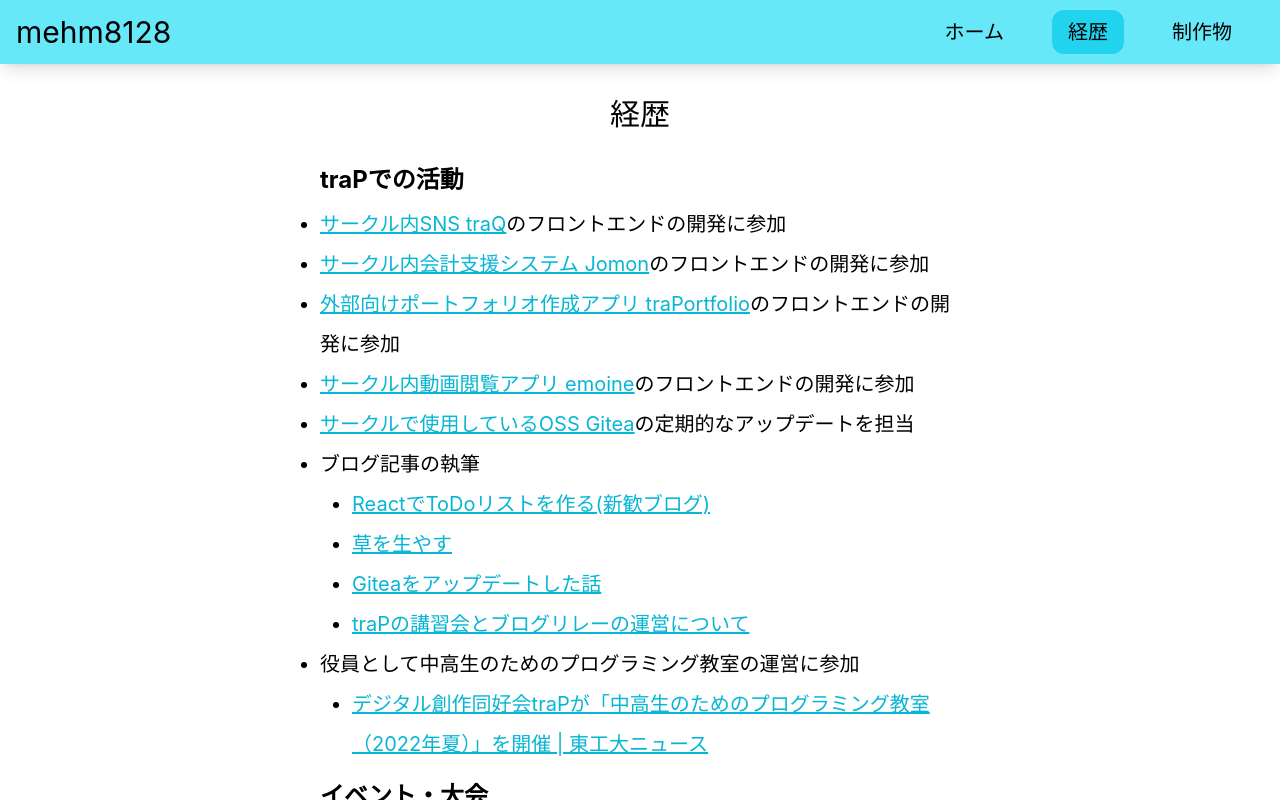
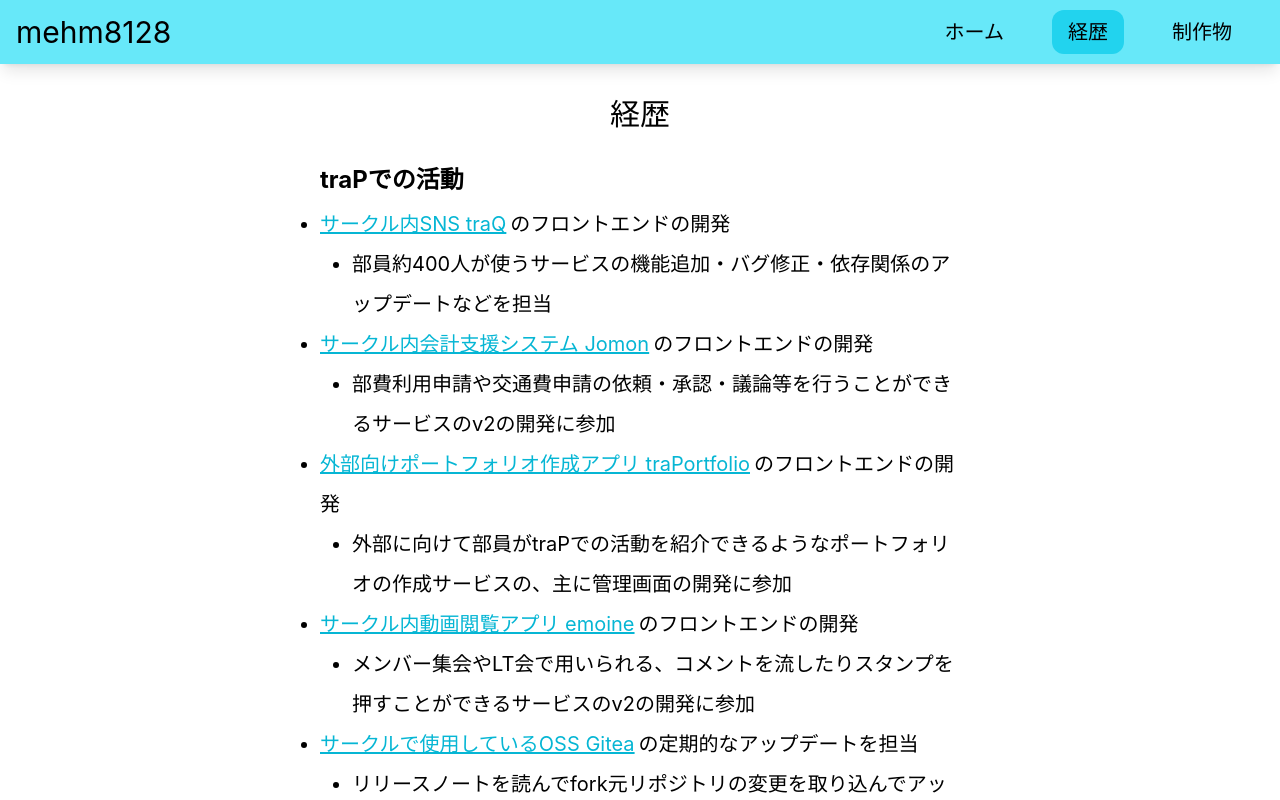
Before and after one commit to mehm8128/mehm8128-portfolio, a Next.js app: page /background in a window 1280 px wide. Built offline with nearby package versions, Linux system fonts and the light colour scheme.

Commit message:
add backgrounds

```diff
--- a/src/pages/background.tsx
+++ b/src/pages/background.tsx
@@ -15,31 +15,56 @@ const Background: NextPage = () => {
 							<StyledAnchor href='https://github.com/traPtitech/traQ_S-UI'>
 								サークル内SNS traQ
 							</StyledAnchor>
-							のフロントエンドの開発に参加
+							<span className='ml-1'>のフロントエンドの開発</span>
+							<ul className='list-disc'>
+								<li className='ml-8'>
+									部員約400人が使うサービスの機能追加・バグ修正・依存関係のアップデートなどを担当
+								</li>
+							</ul>
 						</li>
 						<li>
 							<StyledAnchor href='https://github.com/traPtitech/Jomon-UI'>
 								サークル内会計支援システム Jomon
 							</StyledAnchor>
-							のフロントエンドの開発に参加
+							<span className='ml-1'>のフロントエンドの開発</span>
+							<ul className='list-disc'>
+								<li className='ml-8'>
+									部費利用申請や交通費申請の依頼・承認・議論等を行うことができるサービスのv2の開発に参加
+								</li>
+							</ul>
 						</li>
 						<li>
 							<StyledAnchor href='https://github.com/traPtitech/traPortfolio-Dashboard'>
 								外部向けポートフォリオ作成アプリ traPortfolio
 							</StyledAnchor>
-							のフロントエンドの開発に参加
+							<span className='ml-1'>のフロントエンドの開発</span>
+							<ul className='list-disc'>
+								<li className='ml-8'>
+									外部に向けて部員がtraPでの活動を紹介できるようなポートフォリオの作成サービスの、主に管理画面の開発に参加
+								</li>
+							</ul>
 						</li>
 						<li>
 							<StyledAnchor href='https://github.com/traPtitech/Emoine_R-UI'>
 								サークル内動画閲覧アプリ emoine
 							</StyledAnchor>
-							のフロントエンドの開発に参加
+							<span className='ml-1'>のフロントエンドの開発</span>
+							<ul className='list-disc'>
+								<li className='ml-8'>
+									メンバー集会やLT会で用いられる、コメントを流したりスタンプを押すことができるサービスのv2の開発に参加
+								</li>
+							</ul>
 						</li>
 						<li>
 							<StyledAnchor href='https://github.com/traPtitech/gitea'>
 								サークルで使用しているOSS Gitea
 							</StyledAnchor>
-							の定期的なアップデートを担当
+							<span className='ml-1'>の定期的なアップデートを担当</span>
+							<ul className='list-disc'>
+								<li className='ml-8'>
+									リリースノートを読んでfork元リポジトリの変更を取り込んでアップデートをし、部内へのアップデート内容のアナウンス等を行った
+								</li>
+							</ul>
 						</li>
 						<li>
 							<p>ブログ記事の執筆</p>
@@ -97,6 +122,10 @@ const Background: NextPage = () => {
 							<p>2022年11月～ 株式会社ナンバーナインでフロントエンドエンジニアインターンに参加</p>
 							<ul className='ml-8 list-disc'>
 								<li>漫画家が使用するWebアプリの新UIの実装をNext.jsで行った</li>
+								<li>
+									ダッシュボードや作品登録画面等の実装や、それに関連してAWS
+									S3との通信やgRPCを用いたServer Streaming等についても勉強して実装した
+								</li>
 							</ul>
 						</li>
 					</ul>
```
